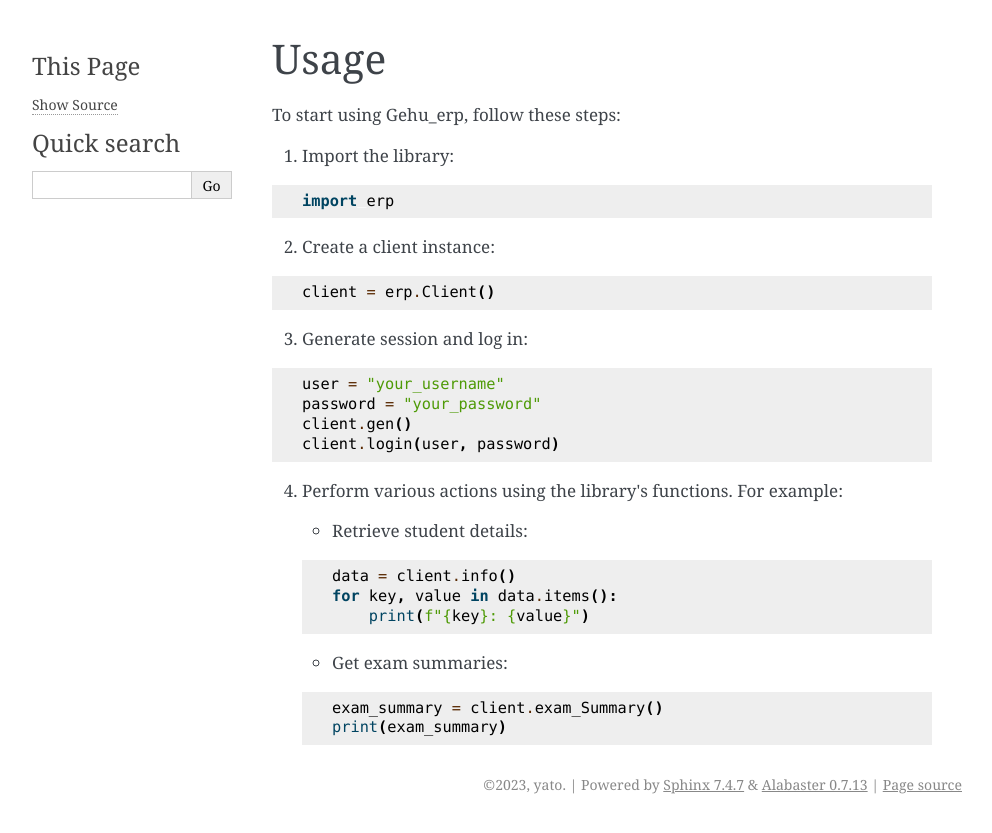
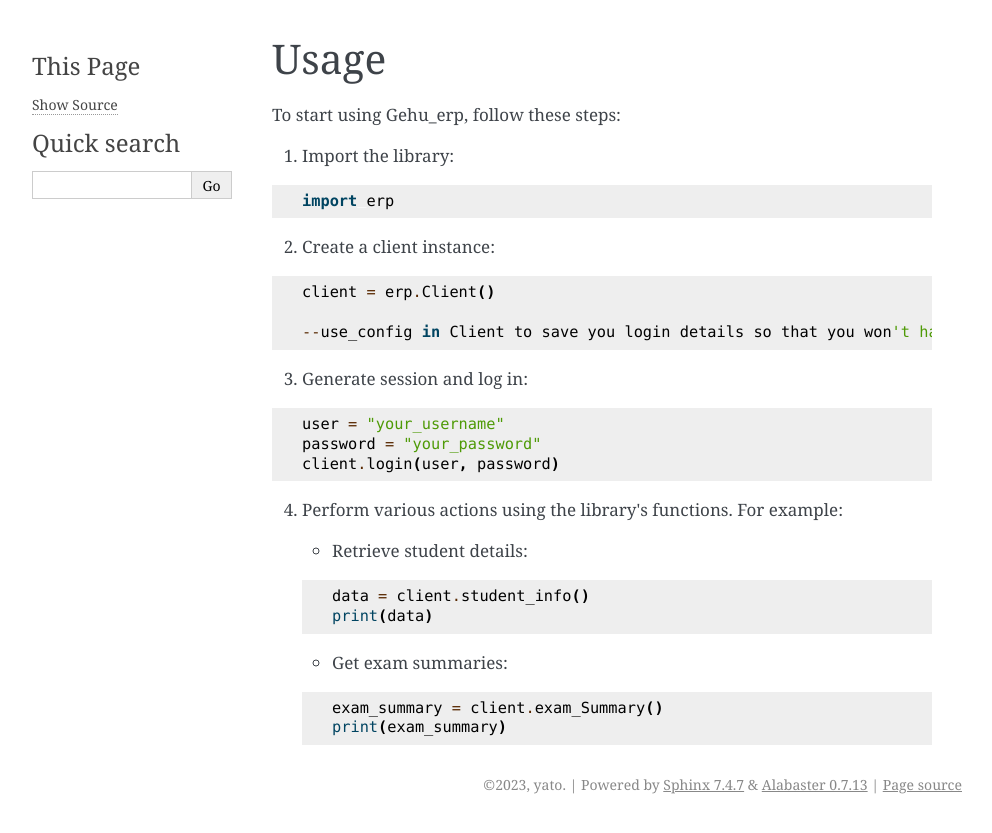
Before and after one commit to aminobot22/gehu_erp, a Sphinx documentation site: the page built from source/usage.rst, in a window 1280 px wide. Shown: the top 833 px of the page, without its empty margins (148-1140 px from the left). Built offline with Sphinx 7.4.7, drawn with Linux system fonts in a browser that asks for light colours.

Commit message:
Update usage.rst

```diff
--- a/source/usage.rst
+++ b/source/usage.rst
@@ -15,13 +15,14 @@ To start using Gehu_erp, follow these steps:
 
    client = erp.Client()
 
+   --use_config in Client to save you login details so that you won't have to login again and again
+
 3. Generate session and log in:
 
 .. code-block:: python
 
    user = "your_username"
    password = "your_password"
-   client.gen()
    client.login(user, password)
 
 4. Perform various actions using the library's functions. For example:
@@ -30,9 +31,8 @@ To start using Gehu_erp, follow these steps:
 
    .. code-block:: python
 
-      data = client.info()
-      for key, value in data.items():
-          print(f"{key}: {value}")
+      data = client.student_info()
+      print(data)
 
    - Get exam summaries:
 
```
